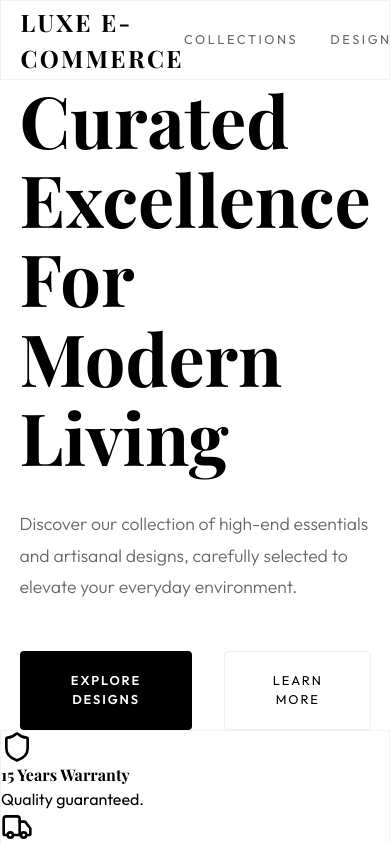
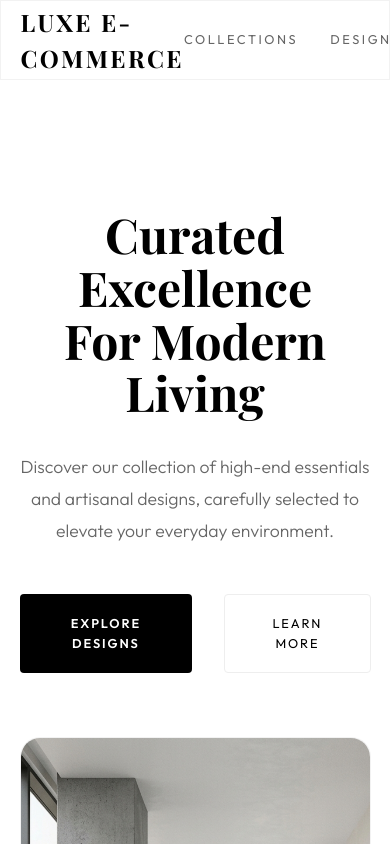
Before and after one commit to itsnevu/nextjs-commerce-boilerplate, a Next.js app: page / in a window 390 px wide. Built offline with nearby package versions, Linux system fonts and the light colour scheme; a web font is replaced by a local one.

Commit message:
fix: restore missing CSS classes to resolve layout breakdown

```diff
--- a/src/app/page.module.css
+++ b/src/app/page.module.css
@@ -1,23 +1,3 @@
-.page {
-  --background: #fafafa;
-  --foreground: #fff;
-
-  --text-primary: #000;
-  --text-secondary: #666;
-
-  --button-primary-hover: #383838;
-  --button-secondary-hover: #f2f2f2;
-  --button-secondary-border: #ebebeb;
-
-  display: flex;
-  flex: 1;
-  flex-direction: column;
-  align-items: center;
-  justify-content: center;
-  font-family: var(--font-geist-sans);
-  background-color: var(--background);
-}
-
 .main {
   display: flex;
   flex-direction: column;
@@ -36,7 +16,6 @@
   justify-content: space-between;
   padding: 0 5%;
   z-index: 1000;
-  border-bottom: 1px solid var(--glass-border);
 }
 
 .logo {
@@ -76,8 +55,8 @@
 }
 
 .cartCount {
-  background: var(--accent-gold);
-  color: #000;
+  background: var(--accent-primary);
+  color: var(--bg-main);
   padding: 2px 6px;
   border-radius: 50%;
   font-size: 0.6rem;
@@ -89,7 +68,7 @@
   display: grid;
   grid-template-columns: 1.2fr 1fr;
   align-items: center;
-  padding: 0 5%;
+  padding: 8rem 5%;
   gap: 4rem;
 }
 
@@ -118,13 +97,17 @@
 
 .primaryBtn {
   padding: 1.2rem 2.5rem;
-  background: var(--accent-gold);
-  color: #000;
+  background: var(--accent-primary);
+  color: var(--bg-main);
   font-weight: 600;
   font-size: 0.8rem;
   letter-spacing: 0.15em;
   border-radius: 4px;
   transition: var(--transition-smooth);
+}
+
+.primaryBtn:hover {
+  opacity: 0.8;
 }
 
 .secondaryBtn {
@@ -138,8 +121,7 @@
 }
 
 .secondaryBtn:hover {
-  background: var(--glass-bg);
-  border-color: var(--text-primary);
+  background: var(--bg-subtle);
 }
 
 .heroImageContainer {
@@ -159,8 +141,30 @@
   overflow: hidden;
 }
 
-.glowOrb {
-  display: none;
+.heroImage {
+  width: 100%;
+  height: 100%;
+  object-fit: cover;
+  transition: var(--transition-smooth);
+}
+
+.imagePlaceholder:hover .heroImage {
+  transform: scale(1.05);
+}
+
+.featuresBar {
+  display: grid;
+  grid-template-columns: repeat(4, 1fr);
+  gap: 2rem;
+  padding: 3rem 5%;
+  margin: 0 5% 4rem;
+  border-radius: 20px;
+}
+
+.featureItem {
+  display: flex;
+  align-items: center;
+  gap: 1.5rem;
 }
 
 .featureIcon {
@@ -170,24 +174,83 @@
   flex-shrink: 0;
 }
 
-.primaryBtn {
-  padding: 1.2rem 2.5rem;
-  background: var(--accent-primary);
-  color: var(--bg-main);
-  font-weight: 600;
-  font-size: 0.8rem;
-  letter-spacing: 0.15em;
-  border-radius: 4px;
+.featureItem h3 {
+  font-size: 0.9rem;
+  letter-spacing: 0.05em;
+  margin-bottom: 0.3rem;
+}
+
+.featureItem p {
+  font-size: 0.75rem;
+  color: var(--text-secondary);
+}
+
+.productSection {
+  padding: 8rem 5%;
+}
+
+.sectionHeader {
+  text-align: center;
+  margin-bottom: 5rem;
+}
+
+.sectionTitle {
+  font-size: 3rem;
+  margin-bottom: 1rem;
+}
+
+.sectionSubtitle {
+  color: var(--text-secondary);
+  letter-spacing: 0.1em;
+  font-size: 0.9rem;
+}
+
+.productGrid {
+  display: grid;
+  grid-template-columns: repeat(auto-fill, minmax(280px, 1fr));
+  gap: 2.5rem;
+}
+
+.testimonialSection {
+  padding: 8rem 5%;
+  background: var(--bg-subtle);
+}
+
+.testimonialGrid {
+  display: grid;
+  grid-template-columns: repeat(3, 1fr);
+  gap: 2.5rem;
+}
+
+.testimonialCard {
+  padding: 3rem;
+  border-radius: 24px;
+  display: flex;
+  flex-direction: column;
+  gap: 2rem;
   transition: var(--transition-smooth);
 }
 
-.primaryBtn:hover {
-  opacity: 0.8;
+.testimonialCard:hover {
+  transform: translateY(-10px);
 }
 
 .quoteIcon {
   color: var(--accent-primary);
   opacity: 0.2;
+}
+
+.testimonialText {
+  font-size: 1rem;
+  line-height: 1.8;
+  font-style: italic;
+  color: var(--text-primary);
+}
+
+.testimonialAuthor h4 {
+  font-size: 0.9rem;
+  letter-spacing: 0.1em;
+  margin-top: 0.5rem;
 }
 
 .stars {
@@ -198,8 +261,8 @@
 
 .footer {
   padding: 8rem 5% 4rem;
-  background: #050505;
-  border-top: 1px solid var(--glass-border);
+  background: var(--bg-main);
+  border-top: 1px solid var(--border-subtle);
 }
 
 .footerGrid {
@@ -239,7 +302,7 @@
 }
 
 .footerLinks a:hover {
-  color: var(--accent-gold);
+  color: var(--accent-primary);
   transform: translateX(5px);
 }
 
@@ -251,7 +314,7 @@
 
 .paymentPlaceholder {
   padding: 0.5rem 1rem;
-  border: 1px solid var(--glass-border);
+  border: 1px solid var(--border-subtle);
   border-radius: 4px;
   font-size: 0.7rem;
   font-weight: 700;
@@ -261,7 +324,7 @@
 .footerBottom {
   text-align: center;
   padding-top: 4rem;
-  border-top: 1px solid var(--glass-border);
+  border-top: 1px solid var(--border-subtle);
   font-size: 0.7rem;
   letter-spacing: 0.2em;
   color: var(--text-secondary);
@@ -275,6 +338,19 @@
 }
 
 @media (max-width: 1024px) {
+  .hero {
+    grid-template-columns: 1fr;
+    text-align: center;
+  }
+
+  .heroContent {
+    margin: 0 auto;
+  }
+
+  .ctaGroup {
+    justify-content: center;
+  }
+
   .featuresBar {
     grid-template-columns: repeat(2, 1fr);
   }
@@ -285,6 +361,10 @@
 }
 
 @media (max-width: 768px) {
+  .title {
+    font-size: 3rem;
+  }
+
   .featuresBar {
     grid-template-columns: 1fr;
   }
@@ -293,21 +373,3 @@
     grid-template-columns: 1fr;
   }
 }
-
-@media (prefers-color-scheme: dark) {
-  .logo {
-    filter: invert();
-  }
-
-  .page {
-    --background: #000;
-    --foreground: #000;
-
-    --text-primary: #ededed;
-    --text-secondary: #999;
-
-    --button-primary-hover: #ccc;
-    --button-secondary-hover: #1a1a1a;
-    --button-secondary-border: #1a1a1a;
-  }
-}
```
